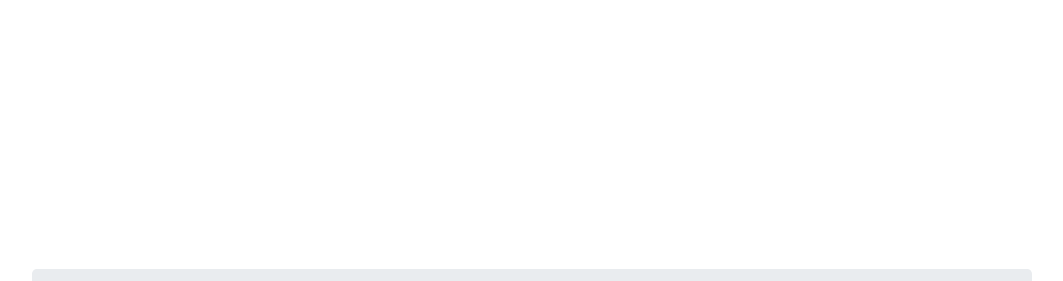
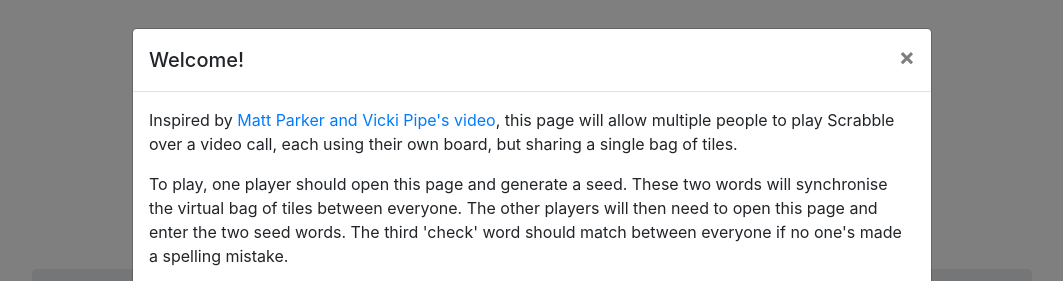
Before and after one commit to Tugzrida/virtual-scrabble-bag, a plain HTML site: page index.html in a window 1280 px wide. Shown: the top 281 px of the page, without its empty margins (108-1171 px from the left). Drawn offline with nearby package versions, Linux system fonts and the light colour scheme.

Commit message:
Re-enable automatic opening of instructions modal

```diff
--- a/index.html
+++ b/index.html
@@ -343,7 +343,7 @@
         })
 
         // Open the instructions when the page is first loaded.
-        // $("#instructions").modal("show");
+        $("#instructions").modal("show");
 
     </script>
     </body>
```
